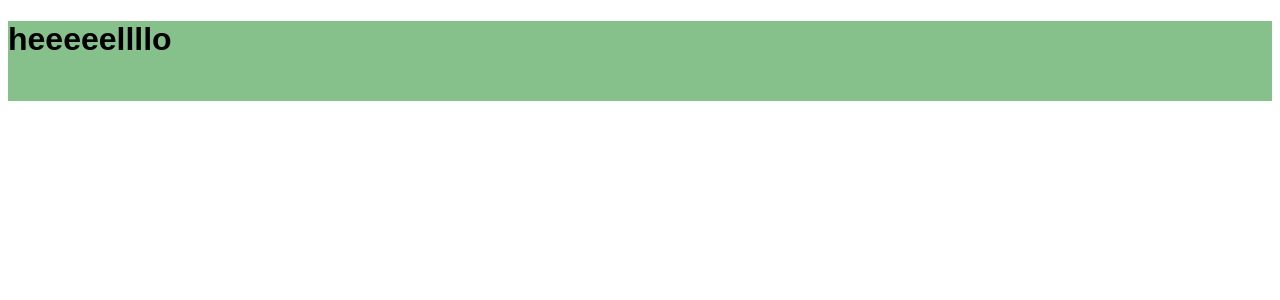
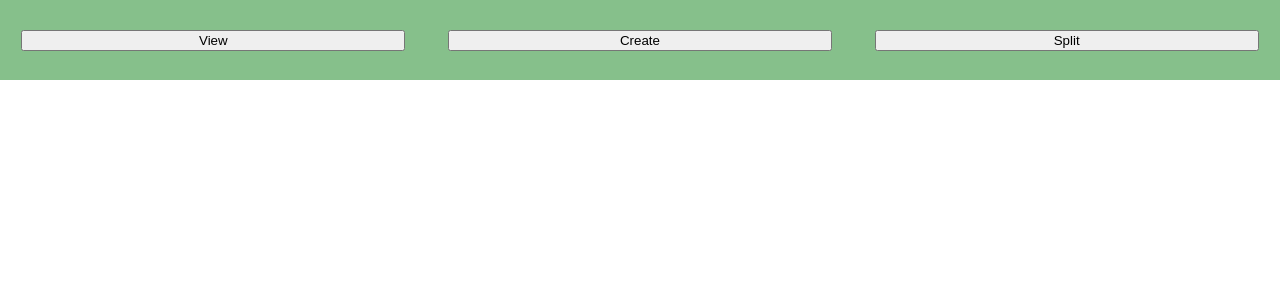
Before and after one commit to JaninaAlona/Multi-PDFmin, a Vue app: page / in a window 1280 px wide. Shown: the top 300 px of the page. Built offline with nearby package versions, Linux system fonts and the light colour scheme; a web font is replaced by a local one.

Commit message:
buttons positioned

```diff
--- a/public/index.html
+++ b/public/index.html
@@ -1,5 +1,5 @@
 <!DOCTYPE html>
-<html lang="">
+<html lang="en">
   <head>
     <meta charset="utf-8">
     <meta http-equiv="X-UA-Compatible" content="IE=edge">
--- a/src/App.vue
+++ b/src/App.vue
@@ -9,6 +9,11 @@ export default {
   name: 'App',
   components: {
     Menu,
+  },
+  data() {
+    return {
+
+    }
   }
 }
 </script>
@@ -18,6 +23,10 @@ export default {
 /*https://fonts.google.com/specimen/Radio+Canada#standard-styles*/
 @import url('https://fonts.googleapis.com/css2?family=Radio+Canada:wdth,wght@81.5,300;81.5,392;81.5,573;100,300;100,400&display=swap');
 
+body {
+  margin: 0%;
+}
+
 #app {
   font-family: 'Radio Canada', sans-serif;
   font-style: "Regular";
--- a/src/components/Menu.vue
+++ b/src/components/Menu.vue
@@ -1,12 +1,45 @@
 <template>
   <div id="menubar">
-    <h1>heeeeellllo</h1>
+    <div class="menu_btn_con">
+      <button class="menu_btn" type="button">View</button>
+    </div>
+    <div class="menu_btn_con">
+      <button class="menu_btn" type="button">Create</button>
+    </div>
+    <div class="menu_btn_con">
+      <button class="menu_btn" type="button">Split</button>
+    </div>
   </div>
 </template>
 
+<script>
+
+export default {
+  components: {
+  },
+  data() {
+    return {
+
+    }
+  }
+}
+</script>
+
 <style>
 #menubar {
-    background: rgb(134, 192, 139);
-    height: 80px;
+  background: rgb(134, 192, 139);
+  display: flex;
+  flex-direction: row;
+  height: 80px;
+}
+.menu_btn_con {
+  display: flex;
+  flex-wrap: wrap;
+  align-content: center;
+  width: 100%;
+  justify-content: space-evenly;
+}
+.menu_btn {
+  width: 90%;
 }
 </style>
```
